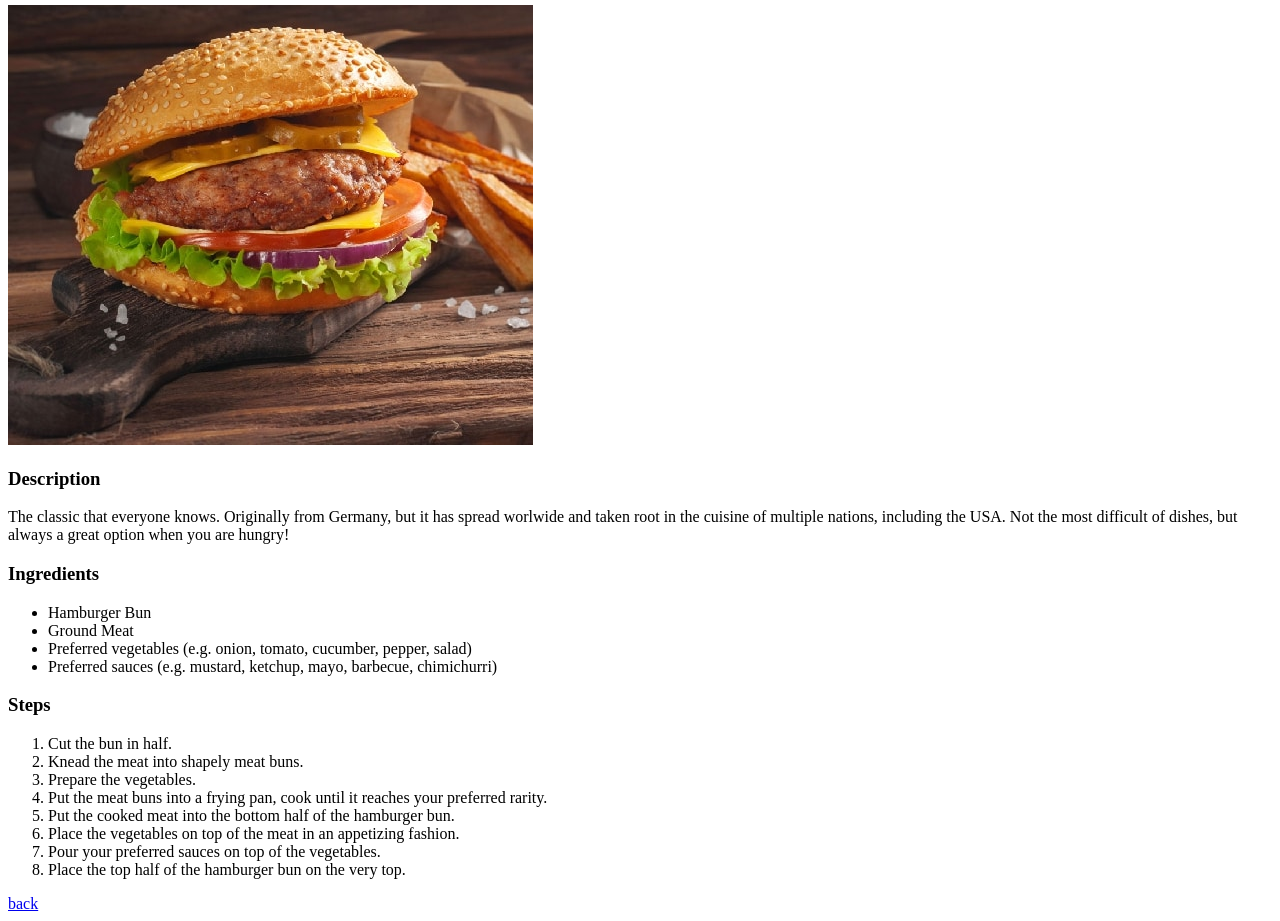
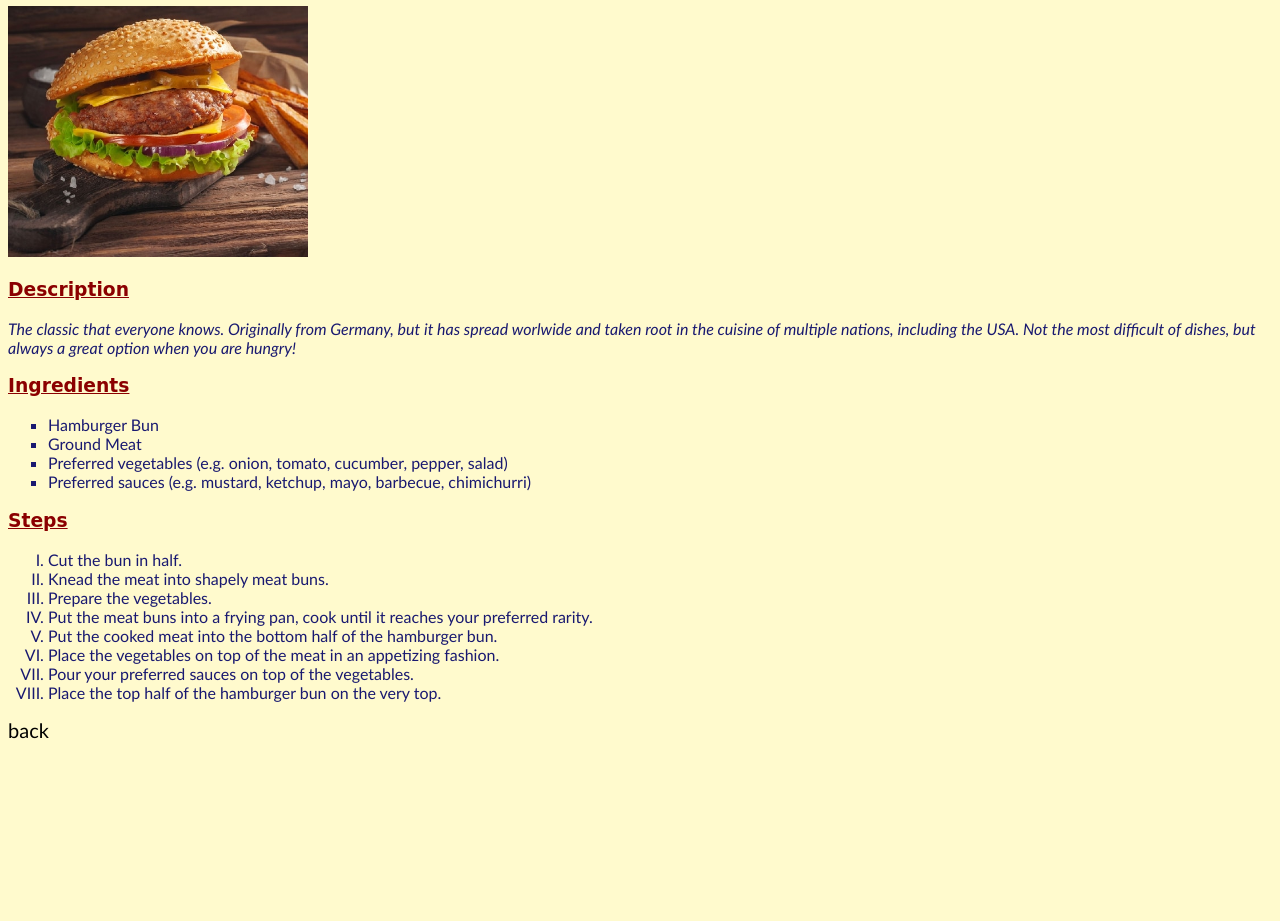
Before and after one commit to Etereke/odin-recipes-2, a plain HTML site: page recipes/hamburger.html in a window 1280 px wide. Shown: the part 75-996 px from the top of the page. After the commit the page ends 825 px from the top, so only its background shows below. Drawn offline with Linux system fonts and the light colour scheme.

Commit message:
Add styling

```diff
--- /dev/null
+++ b/css/styles.css
@@ -0,0 +1,43 @@
+body{
+    background-color: lemonchiffon;
+    font-family: "Trebuchet MS", Georgia, sans-serif;
+    color: midnightblue;
+}
+
+h1, h3 {
+    color: darkred;
+    font-family: "Lucida Handwriting", "Brush Script MT", cursive;
+}
+
+h3 {
+    text-decoration: underline;
+}
+
+.back {
+    text-decoration: none;
+    font-size: 20px;
+    color: black;
+}
+
+.list.main li {
+    list-style-type: none;
+    font-size: 25px;
+}
+
+.list.main li a {
+    text-decoration: none;
+    color: purple;
+
+}
+
+.description {
+    font-style: italic;
+}
+
+.list.recipe li {
+    list-style-type: square;
+}
+
+ol li {
+    list-style-type: upper-roman;
+}
--- a/recipes/hamburger.html
+++ b/recipes/hamburger.html
@@ -3,15 +3,16 @@
 <head>
     <meta charset="UTF-8">
     <meta name="viewport" content="width=device-width, initial-scale=1.0">
+    <link rel="stylesheet" href="../css/styles.css">
     <title>Hamburger</title>
 </head>
 <body>
     <h1>Hamburger</h1>
-    <img src="./img/hamburger.jpg" alt="A juicy hamburger">
+    <img src="./img/hamburger.jpg" alt="A juicy hamburger" width="300">
     <h3>Description</h3>
-    <p>The classic that everyone knows. Originally from Germany, but it has spread worlwide and taken root in the cuisine of multiple nations, including the USA. Not the most difficult of dishes, but always a great option when you are hungry!</p>
+    <p class="description">The classic that everyone knows. Originally from Germany, but it has spread worlwide and taken root in the cuisine of multiple nations, including the USA. Not the most difficult of dishes, but always a great option when you are hungry!</p>
     <h3>Ingredients</h3>
-    <ul>
+    <ul class="list recipe">
         <li>Hamburger Bun</li>
         <li>Ground Meat</li>
         <li>Preferred vegetables (e.g. onion, tomato, cucumber, pepper, salad)</li>
@@ -28,6 +29,6 @@
         <li>Pour your preferred sauces on top of the vegetables.</li>
         <li>Place the top half of the hamburger bun on the very top.</li>
     </ol>
-    <a href="../index.html">back</a>
+    <a href="../index.html" class="back">back</a>
 </body>
 </html>
```
Also changed, not shown: index.html (+2 -1 lines), recipes/hot_sandwich.html (+4 -3 lines), recipes/water.html (+4 -3 lines).
